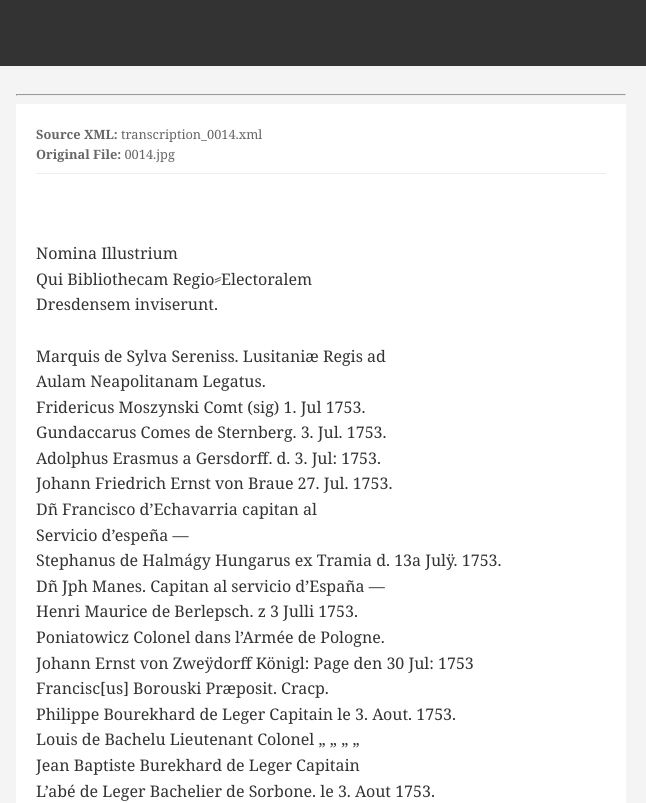
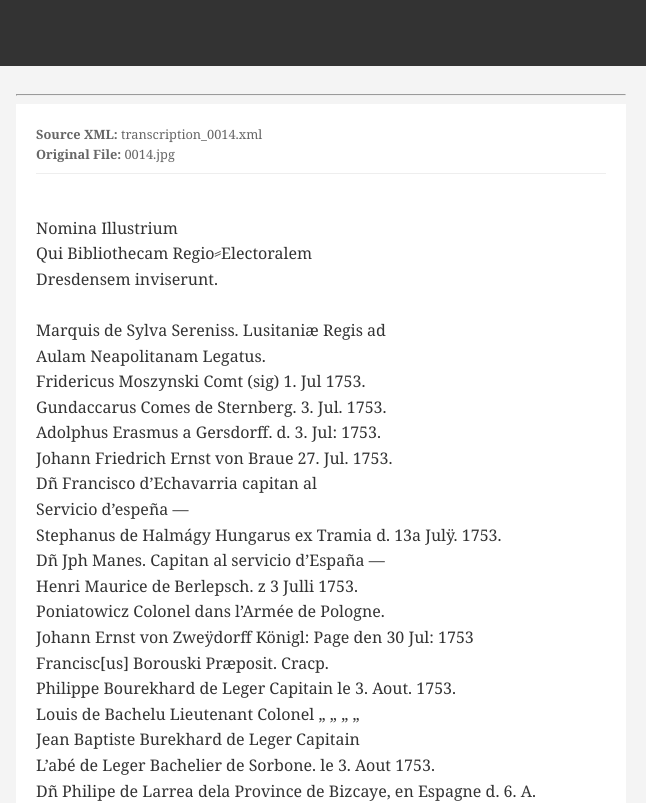
Before and after one commit to Sheringford/slub_besucherbuecher, a plain HTML site: page viewer.html in a window 1280 px wide. Shown: the top 803 px of the page, 634-1280 px from the left. Drawn offline with Linux system fonts and the light colour scheme.

Commit message:
Update viewer.html

```diff
--- a/viewer.html
+++ b/viewer.html
@@ -142,7 +142,7 @@
 
                 // Your XML puts content inside <text> <![CDATA[ ... ]]> </text>
                 // DOMParser handles CDATA automatically in most cases
-                const textContent = xmlDoc.getElementsByTagName("text")[0].textContent;
+                const textContent = xmlDoc.getElementsByTagName("text")[0].textContent.trim();
 
                 // Insert into HTML
                 // Note: We use innerHTML because the XML contains HTML tags like <br> and <p>
```
